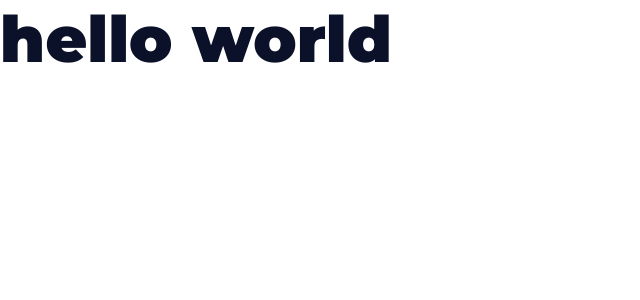
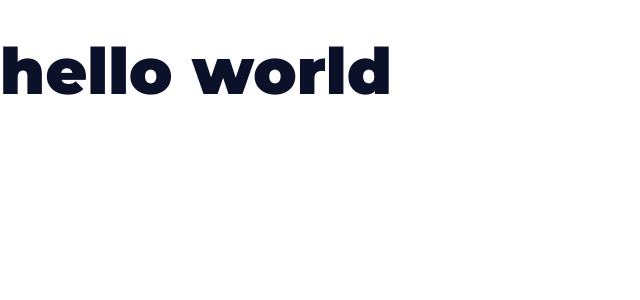
Before and after one commit to andreseichi/landing-pages-react, a React (Create React App) app: page / in a window 1280 px wide. Shown: the top 300 px of the page, without its empty margins (0-640 px from the left). Built offline with nearby package versions, Linux system fonts and the light colour scheme.

Commit message:
mais estilizações

```diff
--- a/src/styles/global.js
+++ b/src/styles/global.js
@@ -18,5 +18,19 @@ export const GlobalStyles = createGlobalStyle`
   h1,h2,h3,h4,h5,h6 {
     font-family: ${({ theme }) => theme.font.family.secondary};
     font-weight: 900;
+    margin: ${({ theme }) => theme.spacings.large} 0;
+  }
+
+  p {
+    margin: ${({ theme }) => theme.spacings.medium} 0;
+  }
+
+  ul, ol {
+    margin: ${({ theme }) => theme.spacings.medium};
+    padding: ${({ theme }) => theme.spacings.medium};
+  }
+
+  a {
+    color: ${({ theme }) => theme.colors.secondaryColor};
   }
 `;
```
